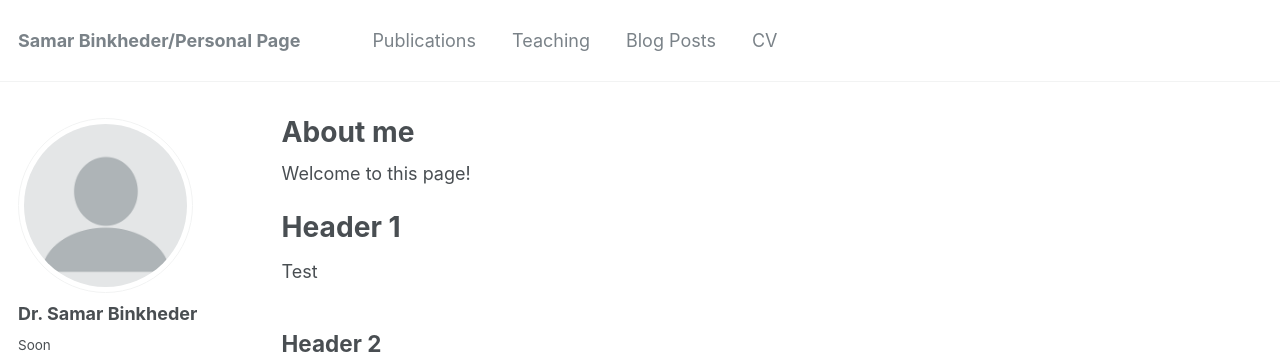
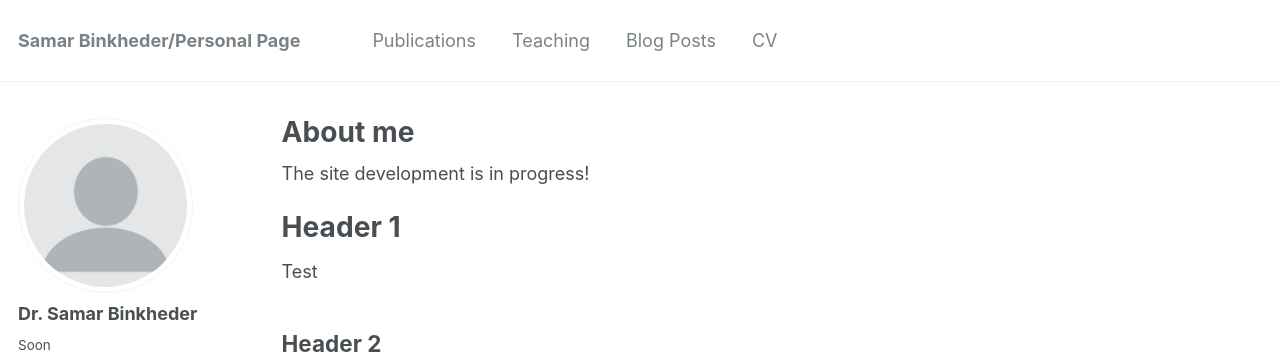
Before and after one commit to SamarBinkheder/SamarBinkheder.github.io, a Jekyll site: the page built from _pages/about.md, in a window 1280 px wide. Shown: the top 356 px of the page. Built offline with Jekyll 4.4.1, drawn with Linux system fonts in a browser that asks for light colours; some web fonts are replaced.

Commit message:
Update about.md

```diff
--- a/_pages/about.md
+++ b/_pages/about.md
@@ -8,7 +8,7 @@ redirect_from:
   - /about.html
 ---
 
-Welcome to this page!
+The site development is in progress!
 
 Header 1
 ======
```
